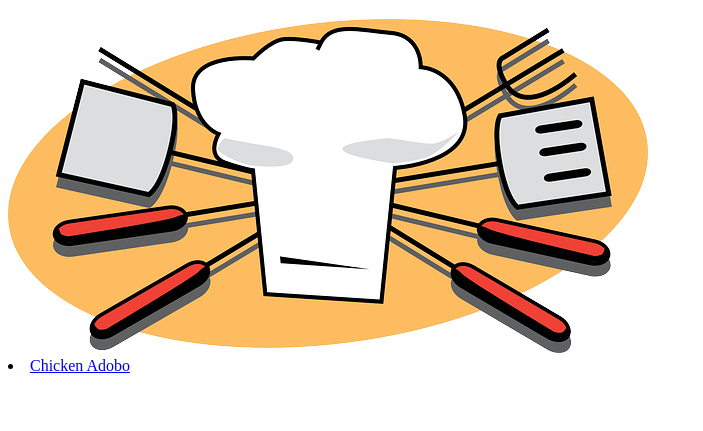
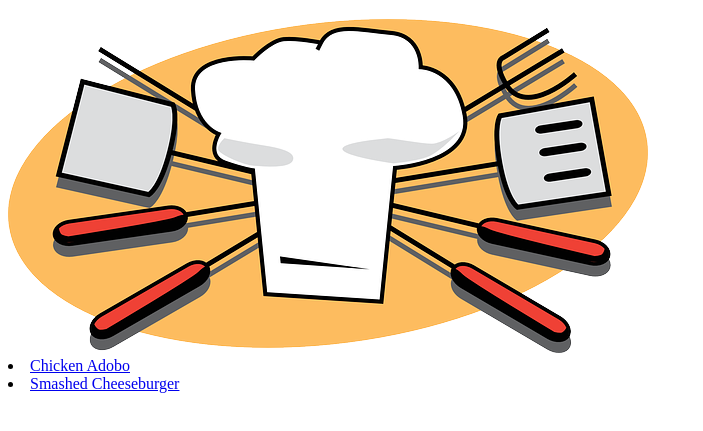
Before and after one commit to IsaiahGit/odin-recipes, a plain HTML site: page index.html in a window 1280 px wide. Shown: the part 61-492 px from the top of the page, without its empty margins (0-703 px from the left). Drawn offline with Linux system fonts and the light colour scheme.

Commit message:
Added link to burger recipe.

```diff
--- a/index.html
+++ b/index.html
@@ -12,6 +12,7 @@
     alt="An image of a chef's hat and grilling utensils.">
     <uo>
         <li><a href = "recipes/adobo.html">Chicken Adobo</a></li>
+        <li><a href = "recipes/burger.html">Smashed Cheeseburger</a></li>
     </uo>
 
 </body>
```
